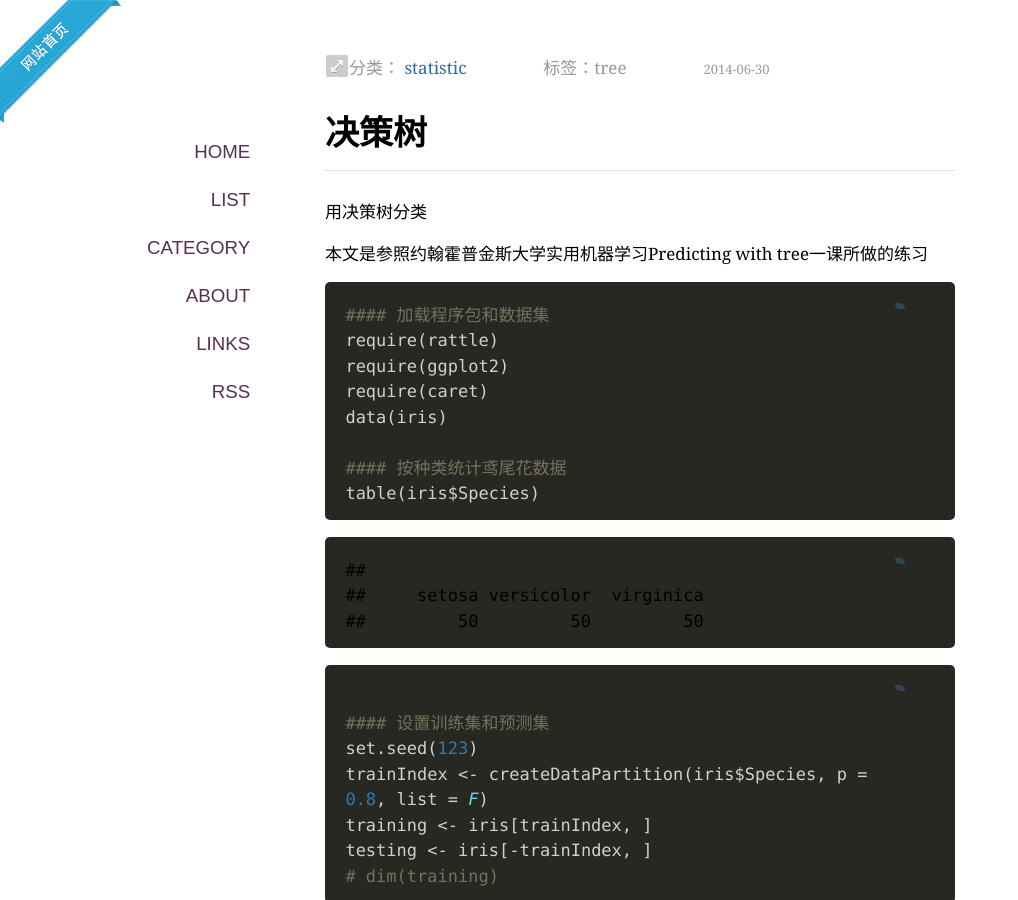
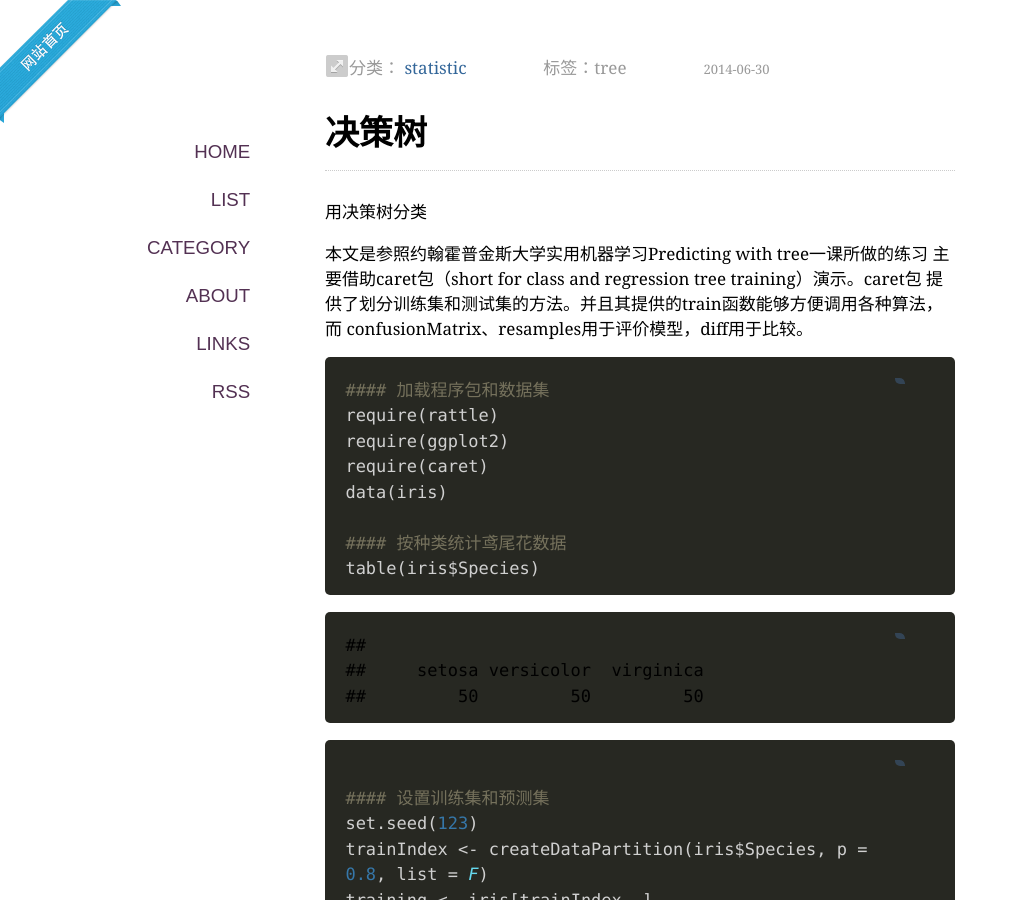
Before and after one commit to wumin722/wumin722.github.com, a Jekyll site: the page built from _posts/2014-06-30-tree.md, in a window 1280 px wide and 900 px high. Shown: the whole window, without its empty margins (0-1018 px from the left). Built offline with Jekyll 4.4.1, drawn with Linux system fonts in a browser that asks for light colours; Markdown is read by kramdown in place of the engine named in the settings; comment, search, counter and statistics services are not loaded.

Commit message:
add code

````diff
--- a/_layouts/default.html
+++ b/_layouts/default.html
@@ -46,7 +51,7 @@
 			<p class="l">
 				<a href="/">wumin722</a>
 				&emsp;&emsp;&emsp;
-				<a href="wumin448085933@gmail.com" target="_blank">Email me</a>
+				<a href="about.html" target="_blank">Email me</a>
 				<span class="c9">|</span>
 				<a href="https://github.com/wumin722" target="_blank">Fork me on GitHub</a>
 			</p>
--- a/_posts/2014-06-30-tree.md
+++ b/_posts/2014-06-30-tree.md
@@ -10,7 +10,9 @@
 {{ page.summary }}
 
 本文是参照约翰霍普金斯大学实用机器学习Predicting with tree一课所做的练习
-
+主要借助caret包（short for class and regression tree training）演示。caret包
+提供了划分训练集和测试集的方法。并且其提供的train函数能够方便调用各种算法，而
+confusionMatrix、resamples用于评价模型，diff用于比较。
 ```r
 #### 加载程序包和数据集
 require(rattle)
````
Also changed, not shown: other parts of _layouts/default.html (+5 -0 lines), 1 other file.
